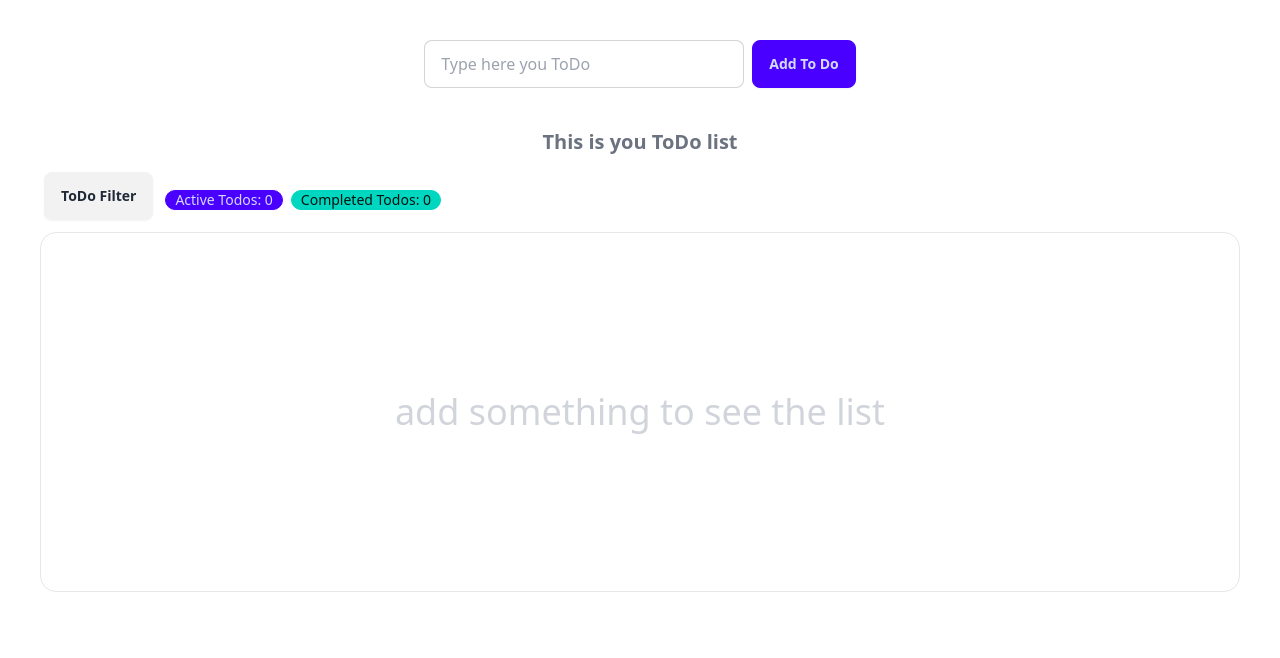
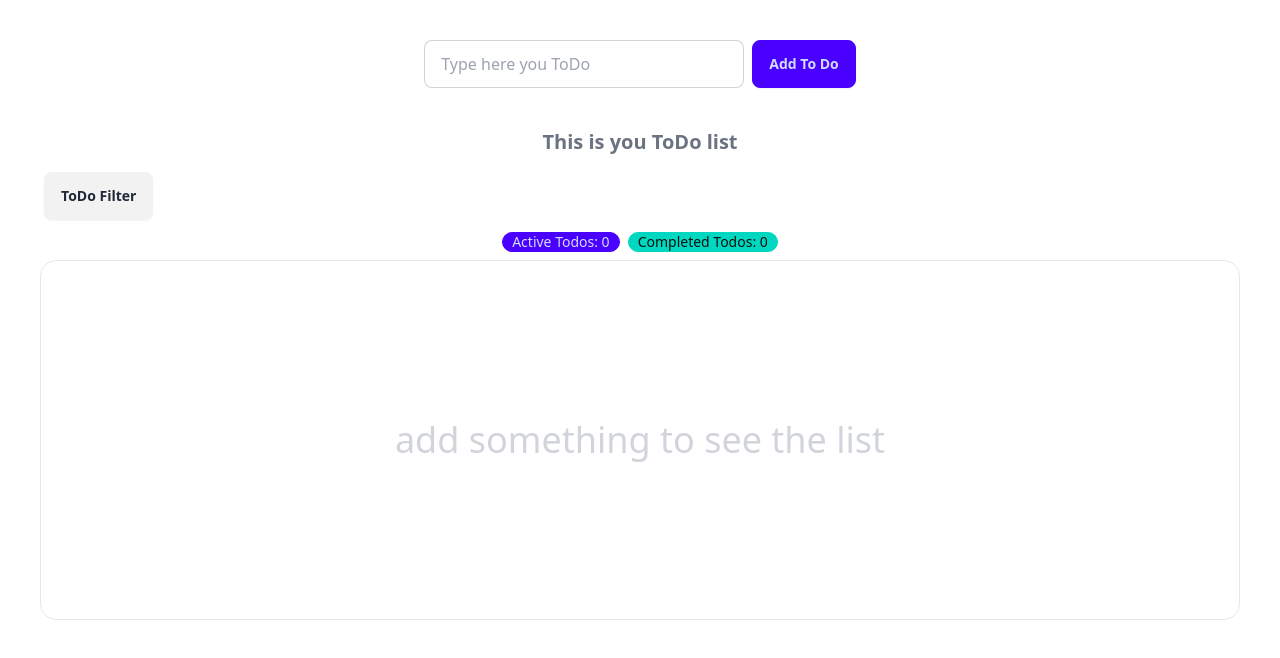
Before and after one commit to Bezobrazz/prvolt-todo, a React (Vite) app: page / in a window 1280 px wide. Shown: the top 658 px of the page. Built offline with nearby package versions, Linux system fonts and the light colour scheme.

Commit message:
added adaptation to counter

```diff
--- a/src/App.jsx
+++ b/src/App.jsx
@@ -11,9 +11,11 @@ function App() {
         <h1 className="text-center text-xl font-bold mb-3 text-gray-500">
           This is you ToDo list
         </h1>
-        <div className="w-full flex justify-start items-center gap-2">
+        <div className="w-full flex-wrap flex justify-start items-center gap-2 mb-2">
           <Filter />
-          <Counter />
+          <div className="w-full flex gap-2 flex-wrap justify-center">
+            <Counter />
+          </div>
         </div>
         <List />
       </div>
--- a/src/components/Filter.jsx
+++ b/src/components/Filter.jsx
@@ -14,7 +14,7 @@ const Filter = () => {
   };
 
   return (
-    <details ref={detailsRef} className="dropdown mb-2">
+    <details ref={detailsRef} className="dropdown ">
       <summary className="m-1 btn">{selectedFilter || "ToDo Filter"}</summary>
       <ul className="px-2  shadow menu dropdown-content z-[1] bg-base-100 rounded-box w-52">
         <li>
```
